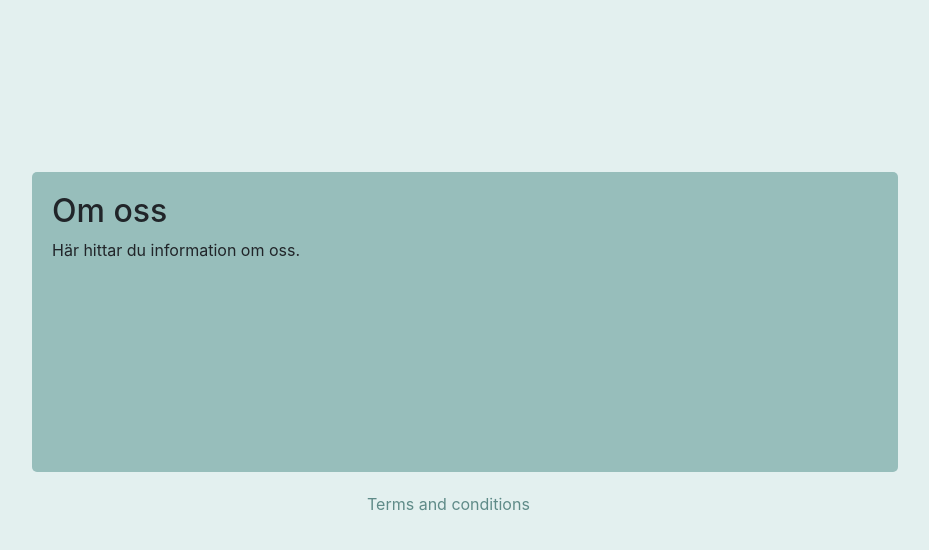
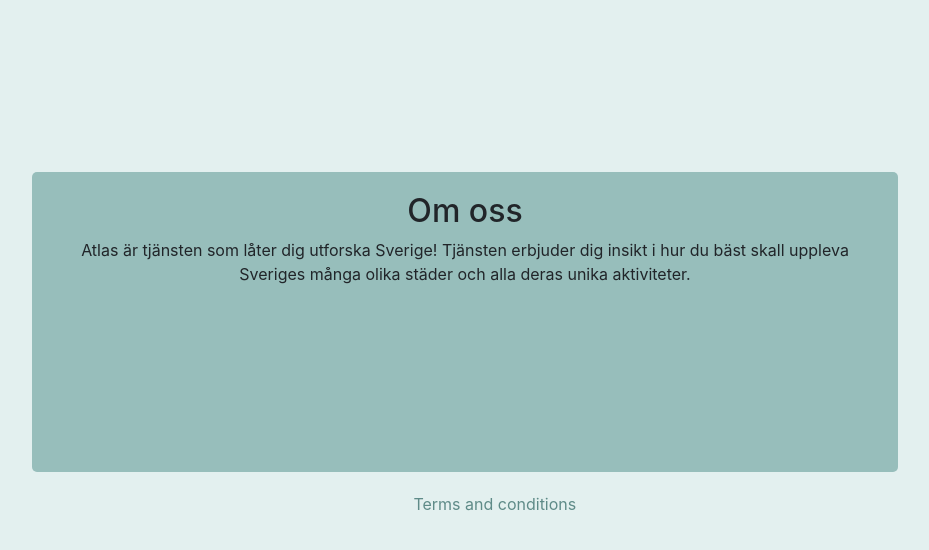
Before and after one commit to Vildmusen/Atlas, a PHP site: page /omoss.php in a window 1280 px wide. Shown: the part 56-606 px from the top of the page, without its empty margins (175-1104 px from the left). Run offline with PHP 8.4, Linux system fonts and the light colour scheme.

Commit message:
Om oss förbättrad

```diff
--- a/assets/css/omoss.css
+++ b/assets/css/omoss.css
@@ -16,9 +16,17 @@
     margin-bottom: 20px;
 }
 
+#about_box h2{
+  text-align: center;
+}
+
+#about_box p{
+  text-align: center;
+}
+
 #terms_cons {
-    margin-left:300px;
-    width: 40%
+    margin-left:40%;
+    width: 40%;
 }
 
 #terms_cons a {
--- a/omoss.php
+++ b/omoss.php
@@ -8,7 +8,10 @@
     <main role="main" class="container" id="content">
             <div class="container" id="about_box">
                         <h2>Om oss</h2>
-                        <p>Här hittar du information om oss.</p>
+                        <p>
+                            Atlas är tjänsten som låter dig utforska Sverige!
+                            Tjänsten erbjuder dig insikt i hur du bäst skall uppleva Sveriges många olika städer och alla deras unika aktiviteter.
+                        </p>
                     </div>
             <div class="container" id="terms_cons"><a href="termsandcons.php">Terms and conditions</a></div>
     </main>
```
